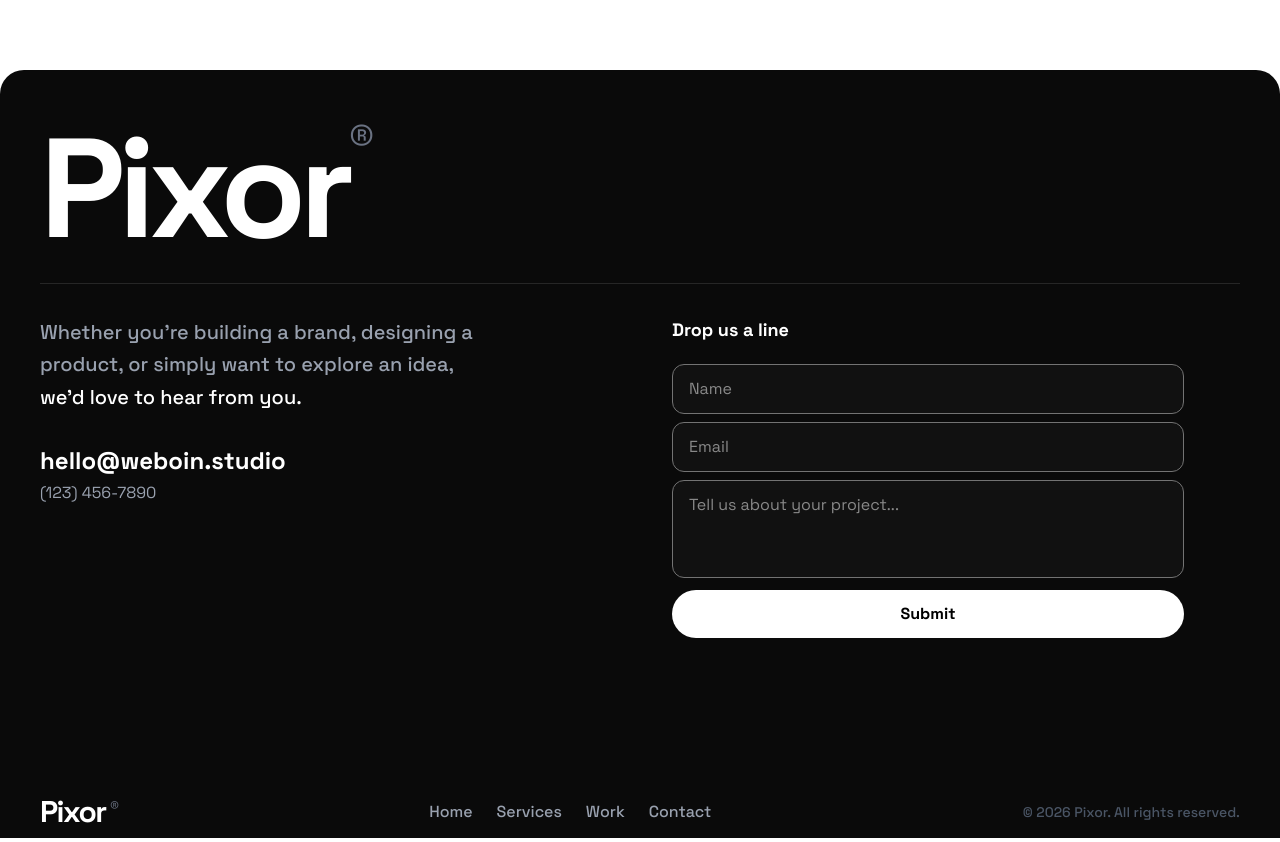
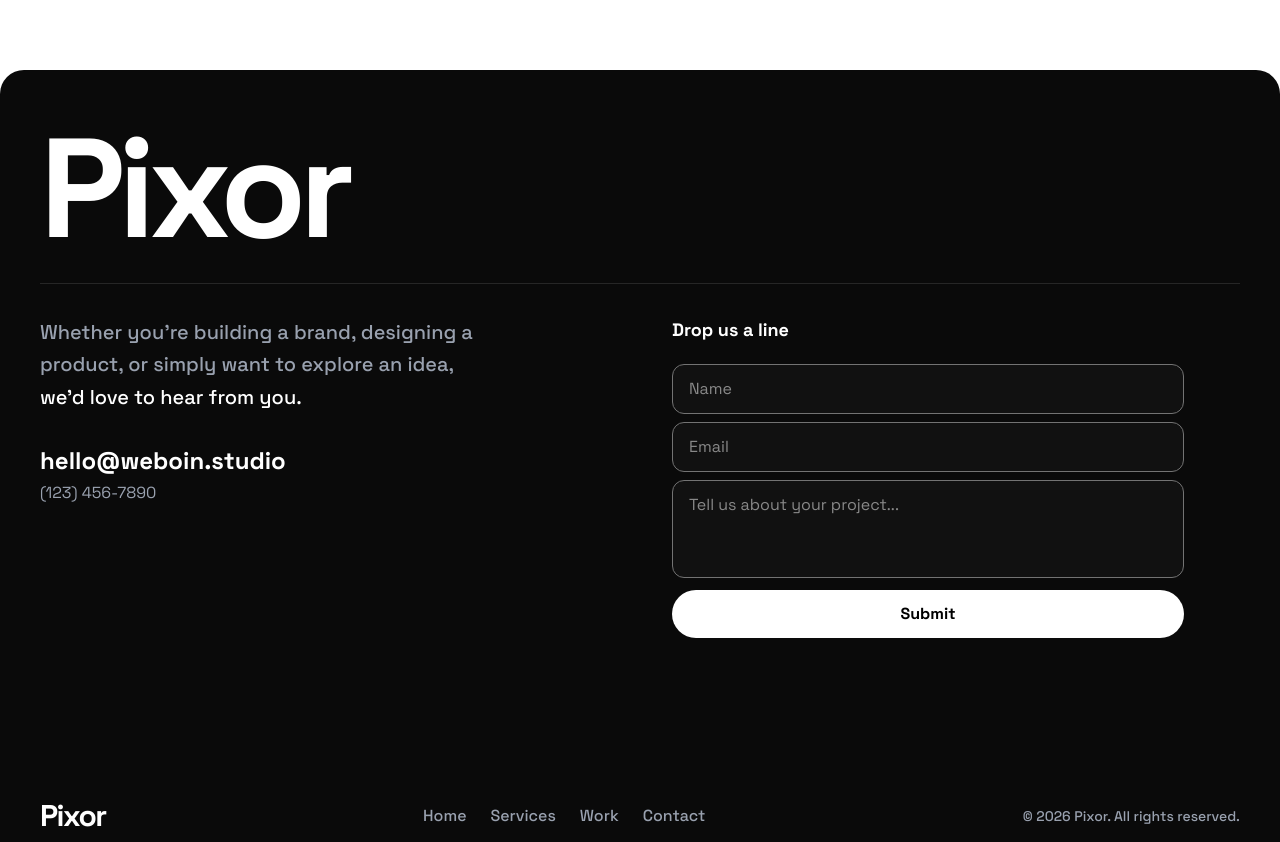
Before and after one commit to SHATHISH-07/weboin-task, a Next.js app: page / in a window 1280 px wide. Shown: the part 5204-6046 px from the top of the page. Built offline with nearby package versions, Linux system fonts and the light colour scheme.

Commit message:
fix: update ContactSection height and simplify Footer branding for consistency

```diff
--- a/components/sections/ContactSection.tsx
+++ b/components/sections/ContactSection.tsx
@@ -95,7 +95,7 @@ const ContactSection = () => {
     <section
       ref={sectionRef}
       id="contact"
-      className="w-full bg-[#0a0a0a] md:h-[89.5vh] dark:bg-white text-white dark:text-black py-12 px-5 md:px-10 rounded-t-3xl mt-10"
+      className="w-full bg-[#0a0a0a] md:h-[90vh] dark:bg-white text-white dark:text-black py-12 px-5 md:px-10 rounded-t-3xl mt-10"
     >
       {/* Company Logo */}
       <div
@@ -105,9 +105,6 @@ const ContactSection = () => {
       >
         <h1 className="text-[16vw] md:text-[11vw] leading-none font-bold tracking-tighter">
           Pixor
-          <span className="text-gray-500 dark:text-gray-900 font-normal text-[6vw] md:text-[4vw] align-top">
-            ®
-          </span>
         </h1>
       </div>
 
--- a/components/sections/Footer.tsx
+++ b/components/sections/Footer.tsx
@@ -4,12 +4,7 @@ const Footer = () => {
   return (
     <footer className="w-full bg-[#0a0a0a] dark:bg-white text-white dark:text-black py-2 px-5 md:px-10 ">
       <div className="max-w-7xl mx-auto flex flex-col md:flex-row justify-between items-center gap-6">
-        <div className="text-3xl font-black tracking-tighter">
-          Pixor
-          <span className="text-gray-500 text-lg font-normal align-top ml-1">
-            ®
-          </span>
-        </div>
+        <div className="text-3xl font-black tracking-tighter">Pixor</div>
 
         <div className="flex flex-wrap justify-center gap-6 text-sm md:text-base font-medium text-gray-400 dark:text-gray-800">
           <a
@@ -38,7 +33,7 @@ const Footer = () => {
           </a>
         </div>
 
-        <div className="text-xs md:text-sm text-gray-600 font-medium">
+        <div className="text-xs md:text-sm text-gray-400 dark:text-gray-800 font-medium">
           &copy; {currentYear} Pixor. All rights reserved.
         </div>
       </div>
```
